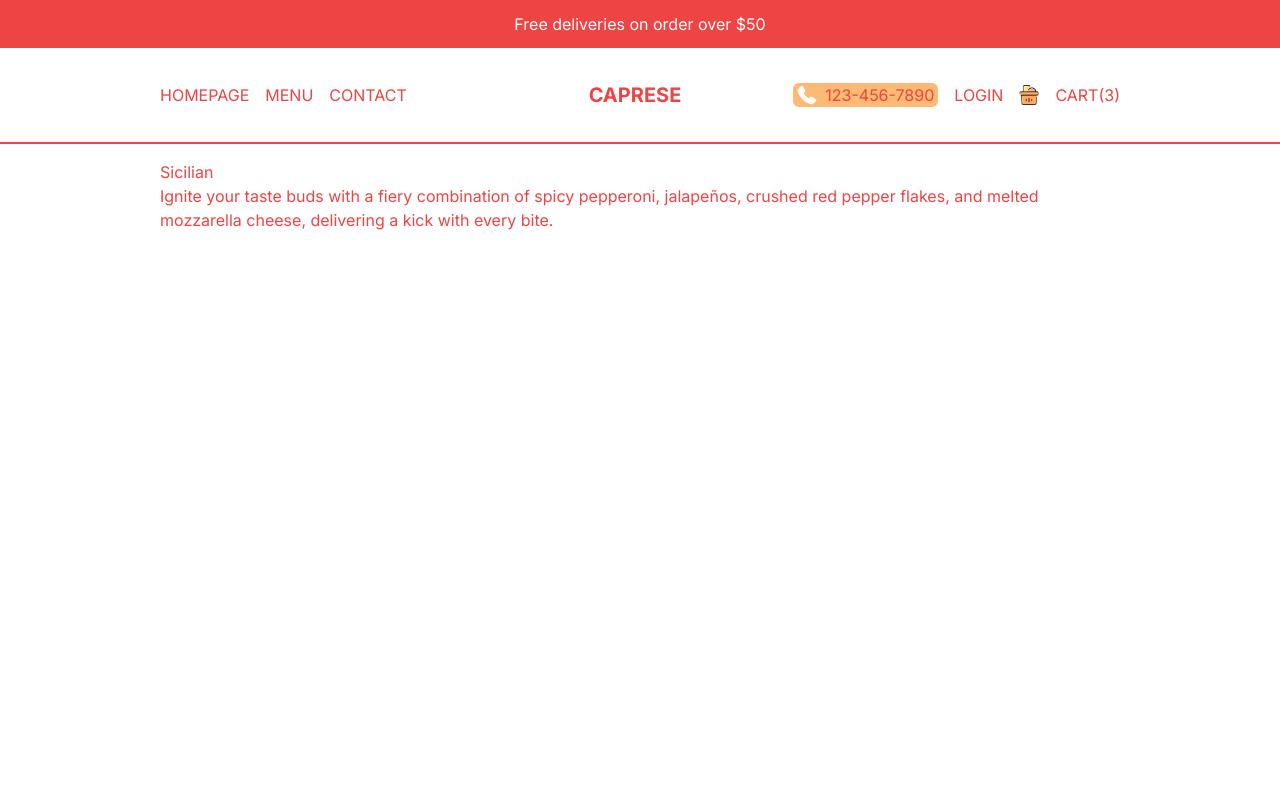
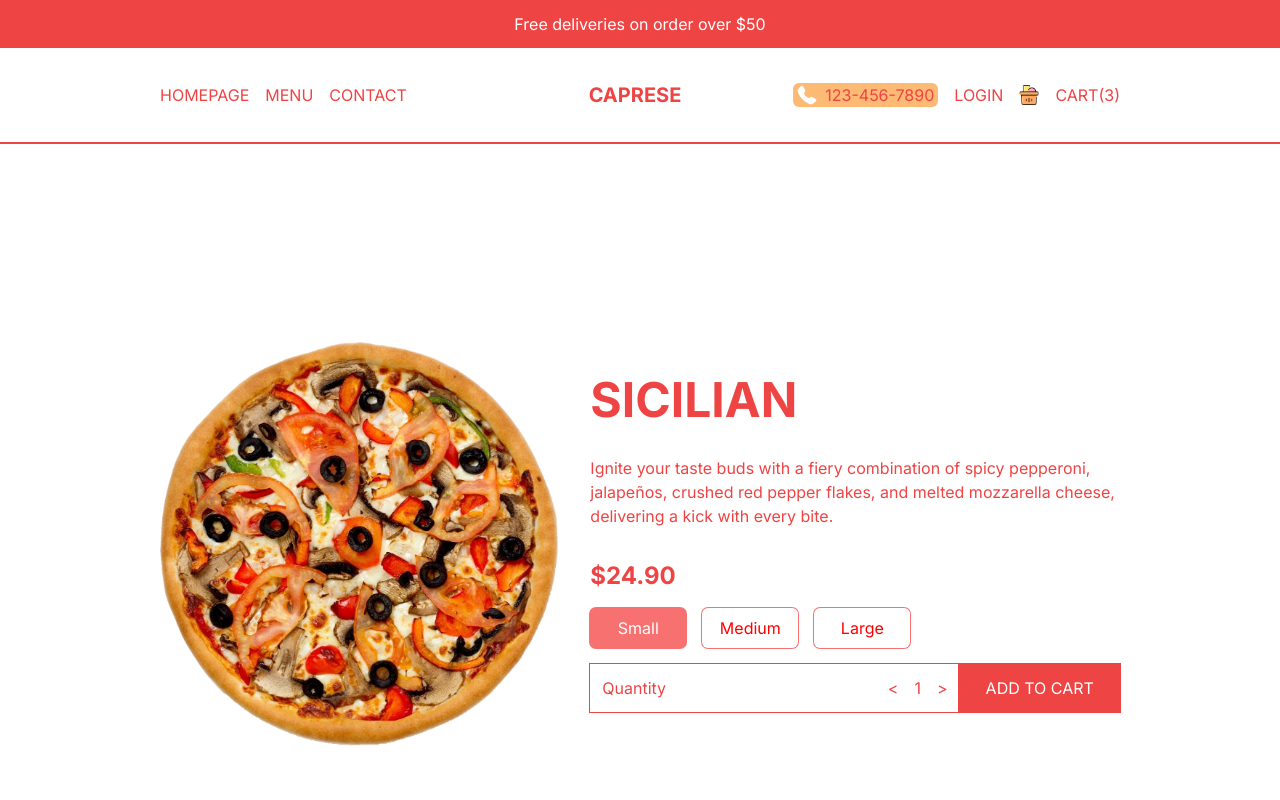
Before and after one commit to master-of-none/restaurant-nextJS, a Next.js app: page /product/1 in a window 1280 px wide. Shown: the top 800 px of the page. Built offline with nearby package versions, Linux system fonts and the light colour scheme.

Commit message:
Product - done

```diff
--- a/src/app/product/[id]/page.tsx
+++ b/src/app/product/[id]/page.tsx
@@ -1,13 +1,17 @@
 import React from "react";
 import Image from "next/image";
 import { singleProduct } from "@/data";
+import Price from "@/components/Price";
 
 const SingleProduct = () => {
     return (
-        <div className="p-4 lg:px-20 xl:px-40 h-screen flex flex-col justify-around text-red-500 md:flex-row">
+        <div
+            className="p-4 lg:px-20 xl:px-40 h-screen flex flex-col justify-around text-red-500 md:flex-row
+        md:gap-8 md:items-center"
+        >
             {/* Image Container  */}
             {singleProduct.img && (
-                <div className="relative">
+                <div className="relative w-full h-1/2 md:h-[70%]">
                     <Image
                         src={singleProduct.img}
                         alt="Image"
@@ -17,9 +21,16 @@
                 </div>
             )}
             {/* Text Container  */}
-            <div className="">
-                <h1>{singleProduct.title}</h1>
+            <div className="h-1/2 flex flex-col gap-4 md:h-[70%] md:justify-center md:gap-6 xl:gap-8">
+                <h1 className="text-3xl font-bold uppercase xl:text-5xl">
+                    {singleProduct.title}
+                </h1>
                 <p>{singleProduct.desc}</p>
+                <Price
+                    price={singleProduct.price}
+                    id={singleProduct.id}
+                    options={singleProduct.options}
+                />
             </div>
         </div>
     );
--- /dev/null
+++ b/src/components/Price.tsx
@@ -0,0 +1,76 @@
+"use client";
+
+import React, { useEffect, useState } from "react";
+
+type Props = {
+    price: number;
+    id: number;
+    options?: { title: string; additionalPrice: number }[];
+};
+const Price = ({ price, id, options }: Props) => {
+    const [total, setTotal] = useState(price);
+    const [quantity, setQuantity] = useState(1);
+    const [selected, setSelected] = useState(0);
+
+    useEffect(() => {
+        setTotal(
+            quantity *
+                (options ? price + options[selected].additionalPrice : price)
+        );
+    }, [quantity, selected, options, price]);
+
+    return (
+        <div className="flex flex-col gap-4">
+            <h2 className="text-2xl font-bold">${total.toFixed(2)}</h2>
+            {/* OPTIONS CONTAINER  */}
+            <div className="flex gap-4">
+                {options?.map((option, index) => (
+                    <button
+                        key={option.title}
+                        className="min-w-[6rem] p-2 ring-1 ring-red-400 rounded-md"
+                        style={{
+                            background:
+                                selected === index
+                                    ? "rgb(248 113 113)"
+                                    : "white",
+                            color: selected === index ? "white" : "red",
+                        }}
+                        onClick={() => setSelected(index)}
+                    >
+                        {option.title}
+                    </button>
+                ))}
+            </div>
+            {/* Quantity and button container  */}
+            <div className="flex justify-between items-center">
+                {/* Quantity  */}
+                <div className="flex justify-between w-full p-3 ring-1 ring-red-500">
+                    <span className="">Quantity</span>
+                    <div className="flex gap-4 items-center">
+                        <button
+                            onClick={() =>
+                                setQuantity((prev) => (prev > 1 ? prev - 1 : 1))
+                            }
+                        >
+                            {"<"}
+                        </button>
+                        <span>{quantity}</span>
+                        <button
+                            onClick={() =>
+                                setQuantity((prev) => (prev < 8 ? prev + 1 : 8))
+                            }
+                        >
+                            {">"}
+                        </button>
+                    </div>
+                </div>
+                {/* Cart */}
+                <button className="uppercase w-56 bg-red-500 text-white p-3 ring-1 ring-red-500">
+                    Add to Cart
+                </button>
+            </div>
+        </div>
+    );
+};
+
+export default Price;
```
